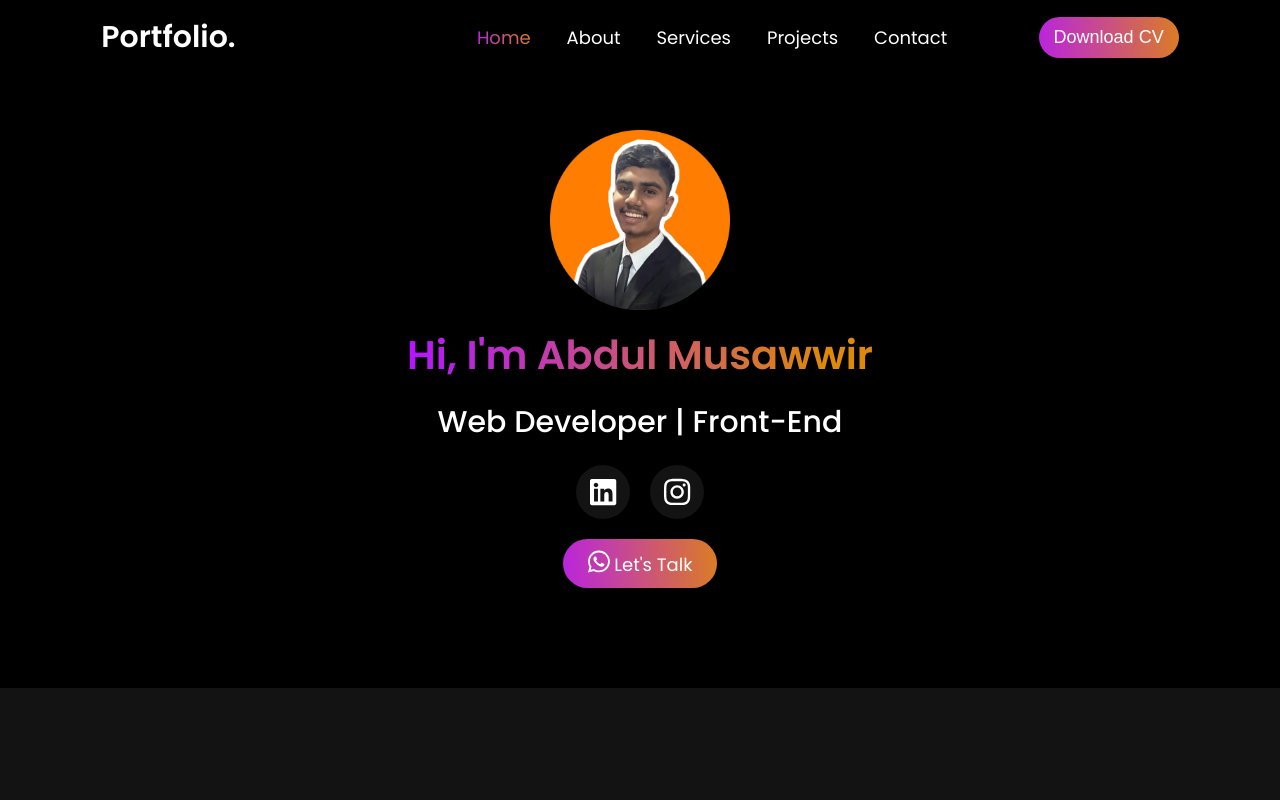
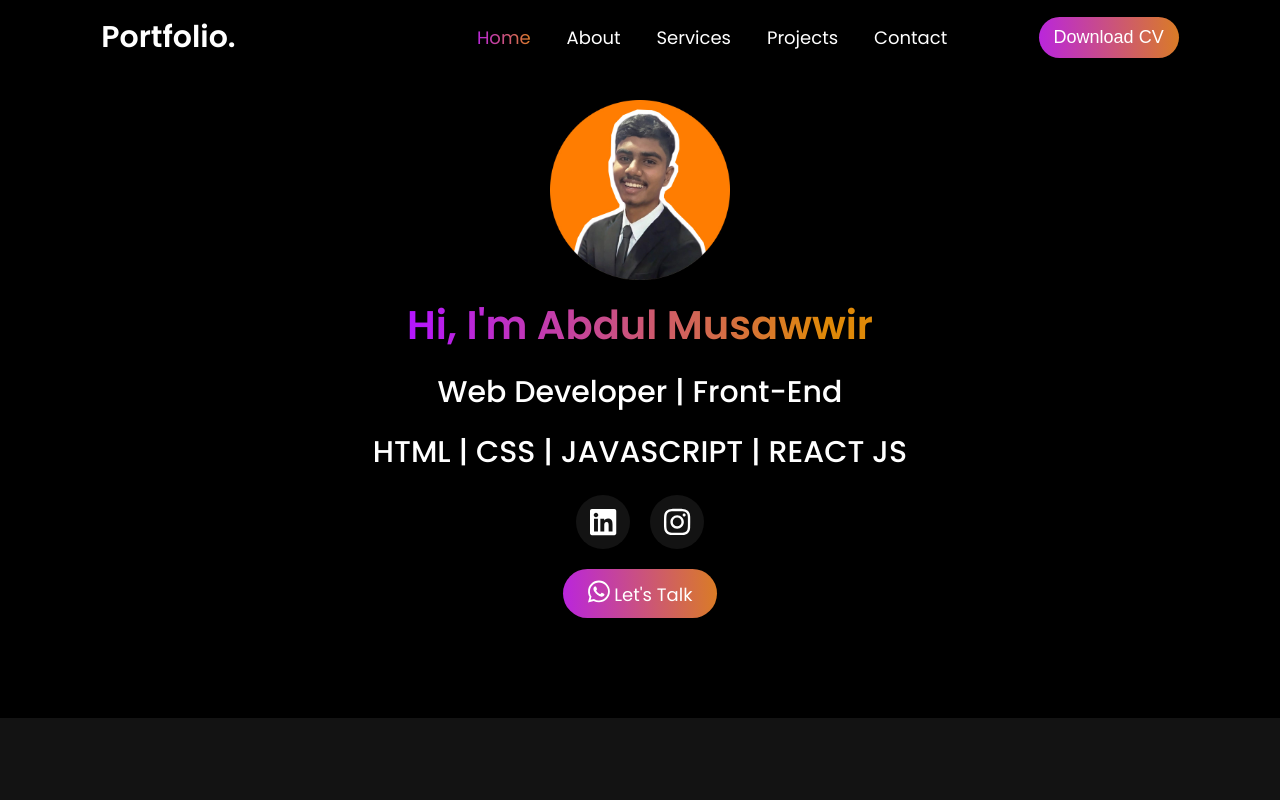
Before and after one commit to AbdulMusawwir77/Abdul-Portfolio, a React (Create React App) app: page / in a window 1280 px wide. Shown: the top 800 px of the page. Built offline with nearby package versions, Linux system fonts and the light colour scheme.

Commit message:
Initial commit

```diff
--- a/src/components/Home.jsx
+++ b/src/components/Home.jsx
@@ -38,6 +38,14 @@ const Home = () => {
                 Web Developer | Front-End
             </motion.h2>
 
+            <motion.h2
+                initial={{ opacity: 0, y: 20 }}
+                animate={{ opacity: 1, y: 0 }}
+                transition={{ delay: 0.9, duration: 1 }}
+            >
+                HTML | CSS | JAVASCRIPT | REACT JS
+            </motion.h2>
+
             <motion.div
                 className="social-icons"
                 initial={{ opacity: 0 }}
--- a/src/styles/Home.css
+++ b/src/styles/Home.css
@@ -10,7 +10,7 @@
   width: 100%;
   overflow: hidden;
   background-color: black;
-  padding: 30px 0 100px;
+  padding: 0 0 100px;
 }
 
 /* Image styling */
```
